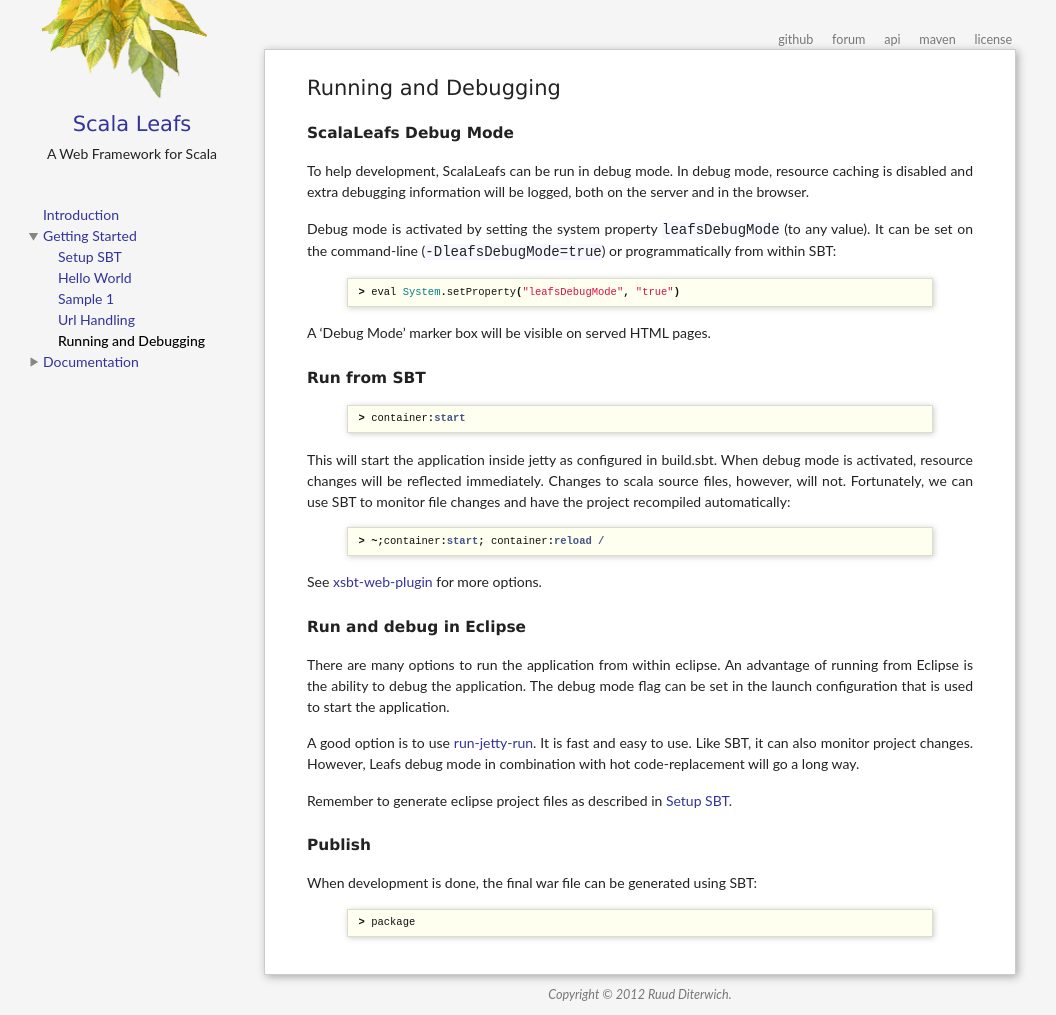
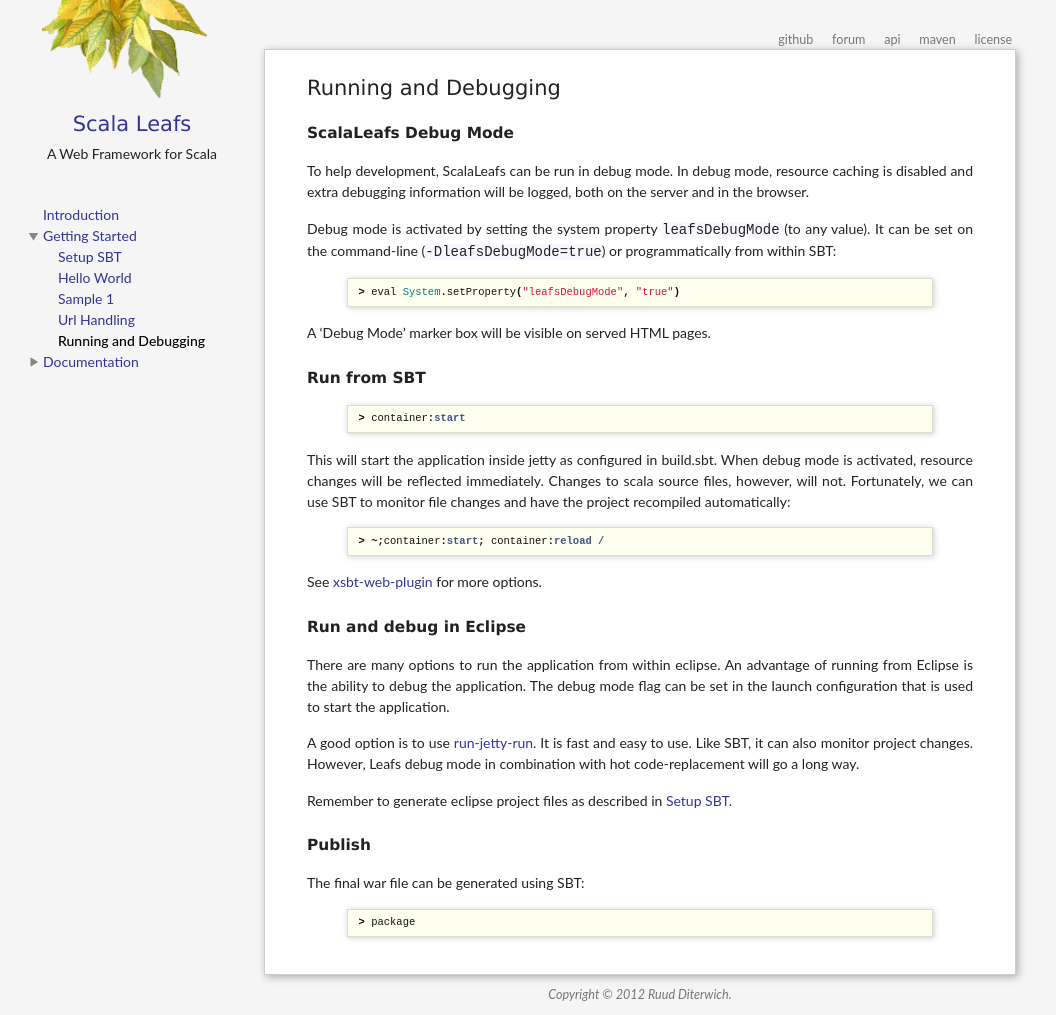
Before and after one commit to scalastuff/scalaleafs, a Jekyll site: the page built from running-debugging.md, in a window 1280 px wide. Shown: the whole page, without its empty margins (0-1056 px from the left). Built offline with Jekyll 4.4.1, drawn with Linux system fonts in a browser that asks for light colours.

Commit message:
Updated running-debugging.md

```diff
--- a/running-debugging.md
+++ b/running-debugging.md
@@ -39,7 +39,7 @@
 
 ## Publish
 
-When development is done, the final war file can be generated using SBT:
+The final war file can be generated using SBT:
 
 {% highlight scala %}
 > package
```
